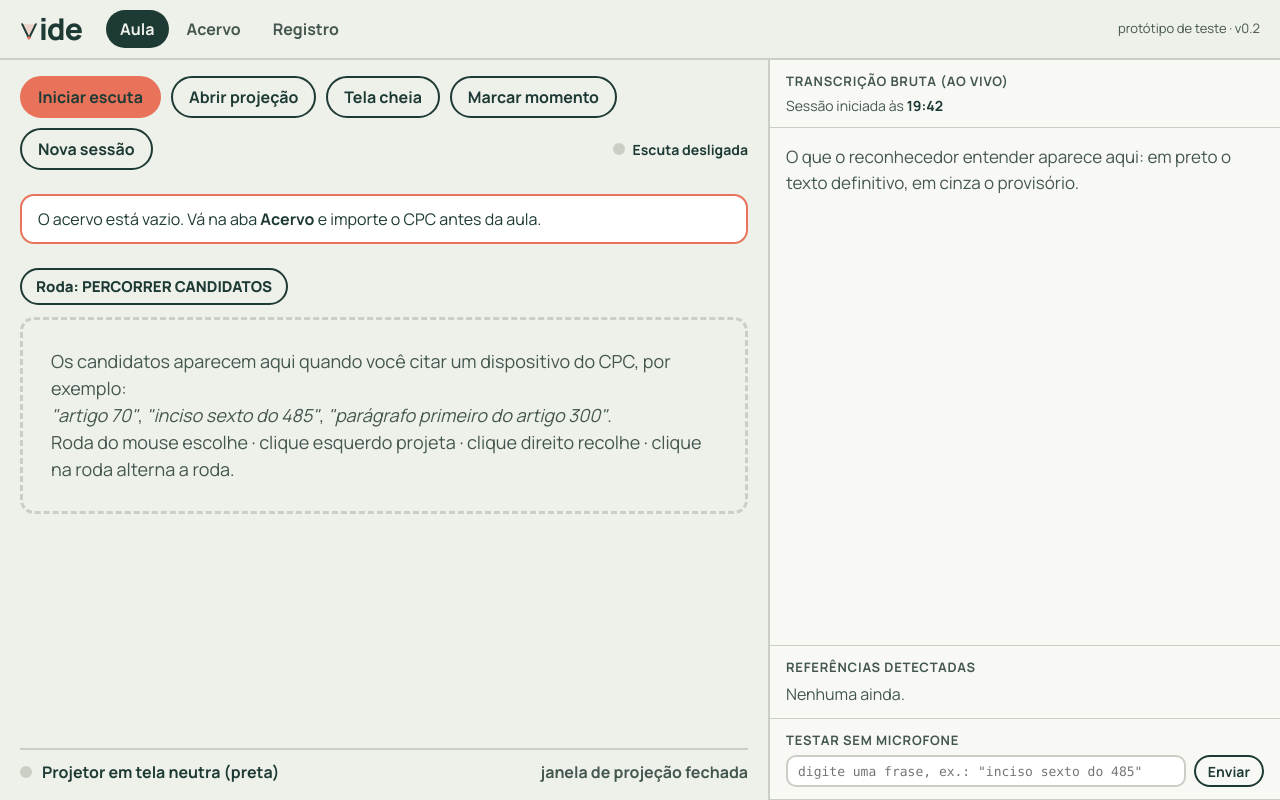
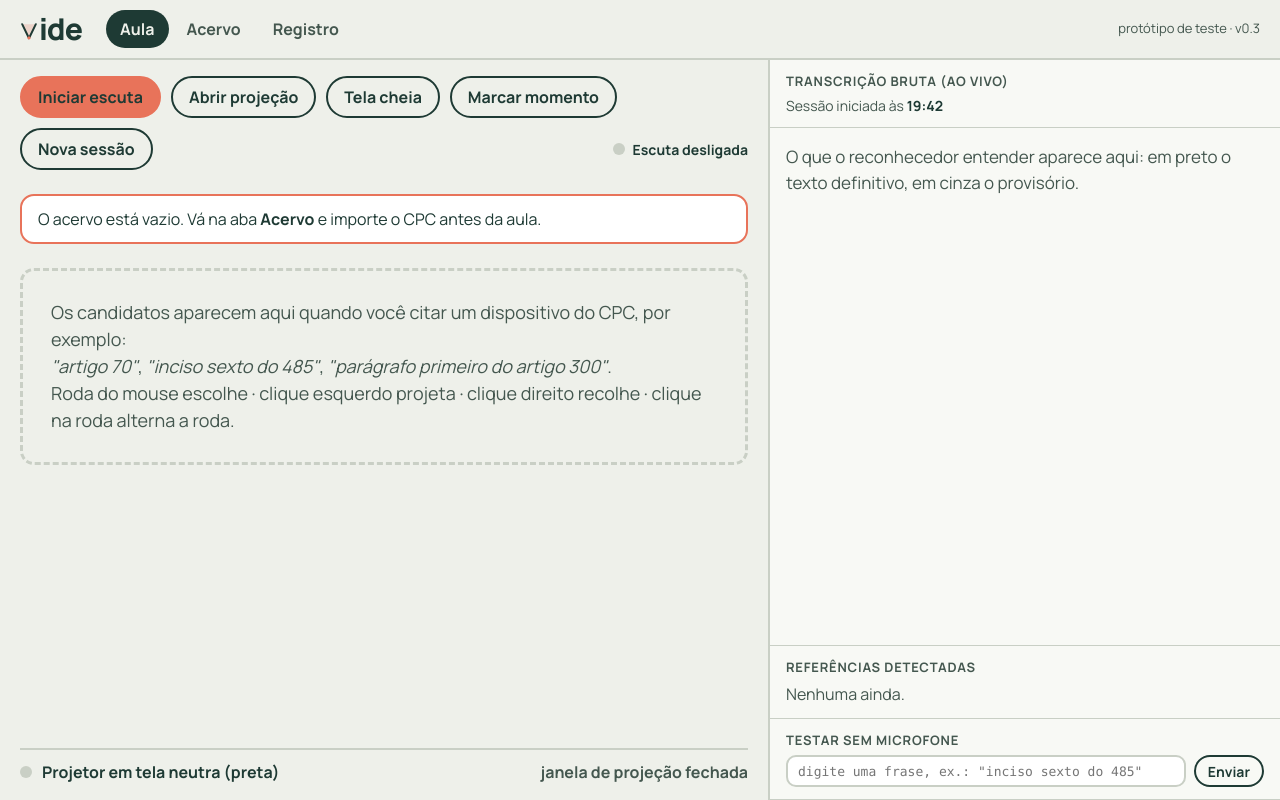
Before and after one commit to andrefonbrandao/vide, a React (Vite) app: page / in a window 1280 px wide. Built offline with nearby package versions, Linux system fonts and the light colour scheme.

Commit message:
Remove o selo do modo da roda da tela da aula (v0.3)
Quando a roda está rolando o texto projetado, um aviso discreto
aparece na linha "No projetor".

Co-Authored-By: Claude Opus 5.5 <noreply@anthropic.com>
Claude-Session: https://claude.ai/code/session_01BJ58aZfsQiACfz7x66pYA1

```diff
--- a/package.json
+++ b/package.json
@@ -1,7 +1,7 @@
 {
   "name": "vide",
   "private": true,
-  "version": "0.2.0",
+  "version": "0.3.0",
   "type": "module",
   "scripts": {
     "dev": "vite",
--- a/src/main.tsx
+++ b/src/main.tsx
@@ -28,7 +28,7 @@ function App() {
           ))}
         </nav>
         <span className="espaco" />
-        <span className="ajuda" style={{ margin: 0, fontSize: 13 }}>protótipo de teste · v0.2</span>
+        <span className="ajuda" style={{ margin: 0, fontSize: 13 }}>protótipo de teste · v0.3</span>
       </header>
       <main className="conteudo">
         {/* A aula continua montada (e ouvindo) mesmo em outra aba. */}
--- a/src/telas/Aula.tsx
+++ b/src/telas/Aula.tsx
@@ -184,17 +184,6 @@ export function Aula({ ativa }: { ativa: boolean }) {
           <div className="aviso" data-ui onClick={() => ctl.fecharAviso()}>{e.aviso}</div>
         )}
 
-        <div style={{ display: 'flex', gap: 12, alignItems: 'center', flexWrap: 'wrap' }}>
-          <span className={`modo-roda${e.modoRoda === 'rolar' ? ' rolar' : ''}`}>
-            Roda: {e.modoRoda === 'rolar' ? 'ROLAR O TEXTO PROJETADO' : 'PERCORRER CANDIDATOS'}
-          </span>
-          {e.modoRoda === 'rolar' && e.projecao.rolavel && (
-            <span className="ajuda" style={{ margin: 0 }}>posição: {Math.round(e.projecao.fracao * 100)}%</span>
-          )}
-          {e.modoRoda === 'rolar' && e.projetado && !e.projecao.rolavel && (
-            <span className="ajuda" style={{ margin: 0 }}>o texto projetado cabe inteiro na tela</span>
-          )}
-        </div>
 
         {e.candidatos.length === 0 ? (
           <div className="vazio">
@@ -232,6 +221,11 @@ export function Aula({ ativa }: { ativa: boolean }) {
             <span>
               No projetor: <span className="titulo">{e.projetado.titulo}</span>
               {e.escala !== 1 && <span className="ajuda"> · fonte {Math.round(e.escala * 100)}%</span>}
+              {e.modoRoda === 'rolar' && (
+                <span className="ajuda">
+                  {' '}· a roda está rolando o texto{e.projecao.rolavel ? ` (${Math.round(e.projecao.fracao * 100)}%)` : ' (já cabe inteiro na tela)'}
+                </span>
+              )}
             </span>
           ) : (
             <span>Projetor em tela neutra (preta)</span>
```
